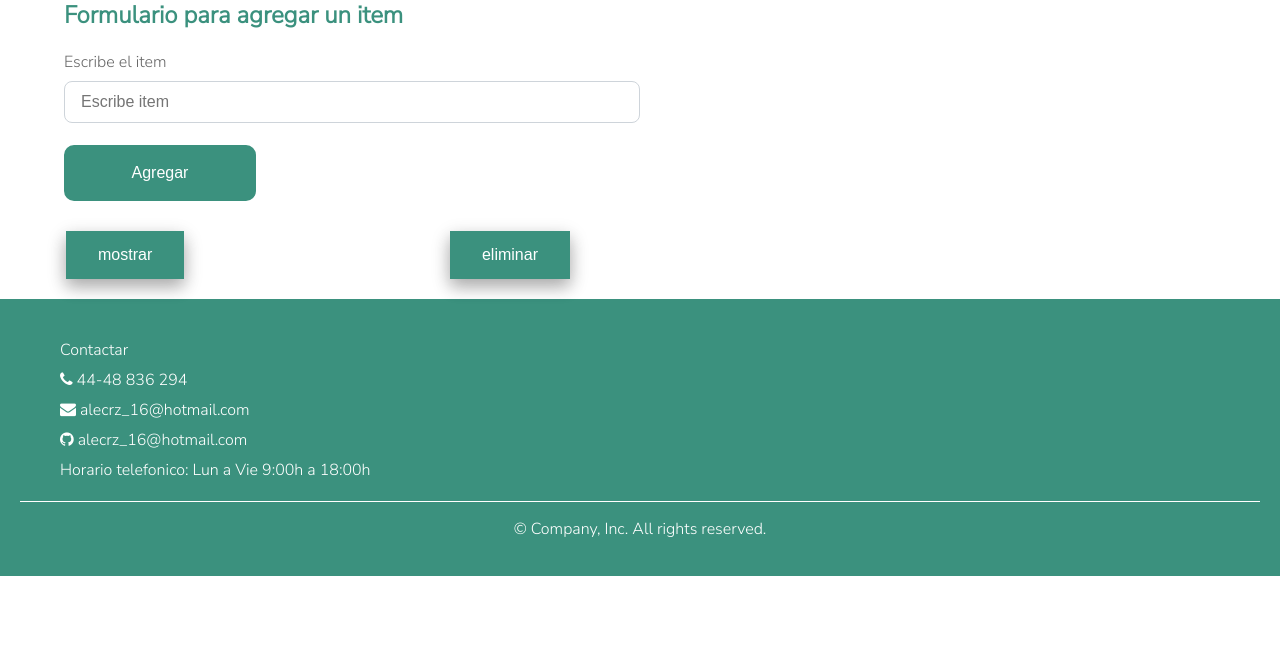
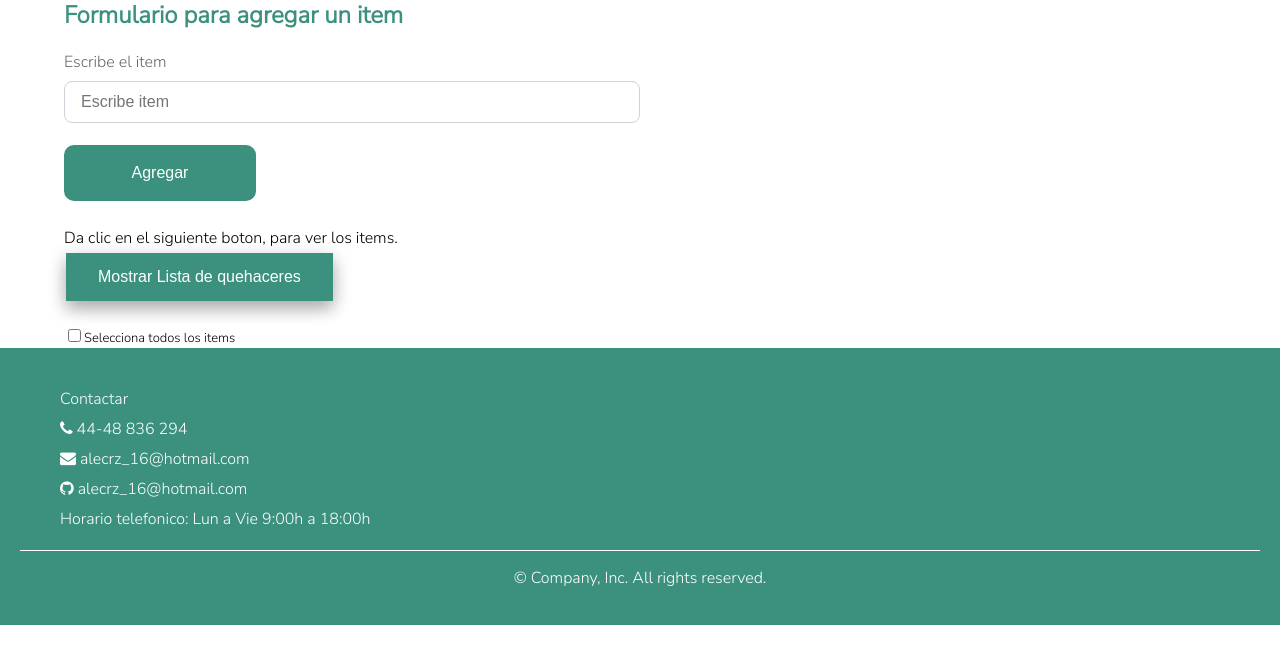
Before and after one commit to alecy1/Colors, a PHP site: page /formvd.php in a window 1280 px wide. Shown: the part 141-800 px from the top of the page. Run offline with PHP 8.4, Linux system fonts and the light colour scheme.

Commit message:
Se agrega la funcionalidad de mostrar lista de items, con la tag checkbox.

```diff
--- a/formvd.php
+++ b/formvd.php
@@ -34,15 +34,22 @@
         </div>
       </div>
     </form><br>
-      <div class="row">
-        <div class="col- col-sm-4 col-md-4 col-lg-4 col-xl-4 col-xxl-4">
-          <input class="buttonMostrarLista" type="submit" id="mostrar" onclick="retornaInformacion(this.value)" value="mostrar"/>
-            <ol id="mostrarInformacion"></ol>
+    <div class="row">
+        <div class="col- col-sm-12 col-md-12 col-lg-12 col-xl-12 col-xxl-12">
+          <label style="font-size: medium;">Da clic en el siguiente boton, para ver los items.</label><br>
+          <button class="buttonMostrarLista buttonML" type="submit" id="mostrar" onclick="mostrarLista(this.value)" value="mostrar">
+            Mostrar Lista de quehaceres
+          </button>
+            <br><h4 id="retornaMensaje"></h4>
+            <p id="mensajeST" style="display:none">Selecciono todos los items</p>
+            <!-- Este checkbox pérmite seleccionar y deseleccionar los checkbox del form. -->
+            <input type="checkbox" name="seltodo" id="seltodo" onclick="seleccionar()"/ class="botonCheckbox"><label style="font-size:small;">Selecciona todos los items </label>
+            <!-- Form para desplegar lista de quehaceres -->
+            <form id="formItems" method="post" onsubmit="return eliminaCheckbox()">
+
+            </form>
         </div>
-        <div class="col- col-sm-4 col-md-4 col-lg-4 col-xl-4 col-xxl-4">
-          <input class="buttonMostrarLista" class="eliminar" type="submit" id="eliminar" onclick="eliminaLista(this.value)" value="eliminar" />
-        </div>
-      </div>
+    </div>
   </div>
   <footer class="footer">
     <div class="row">
```
